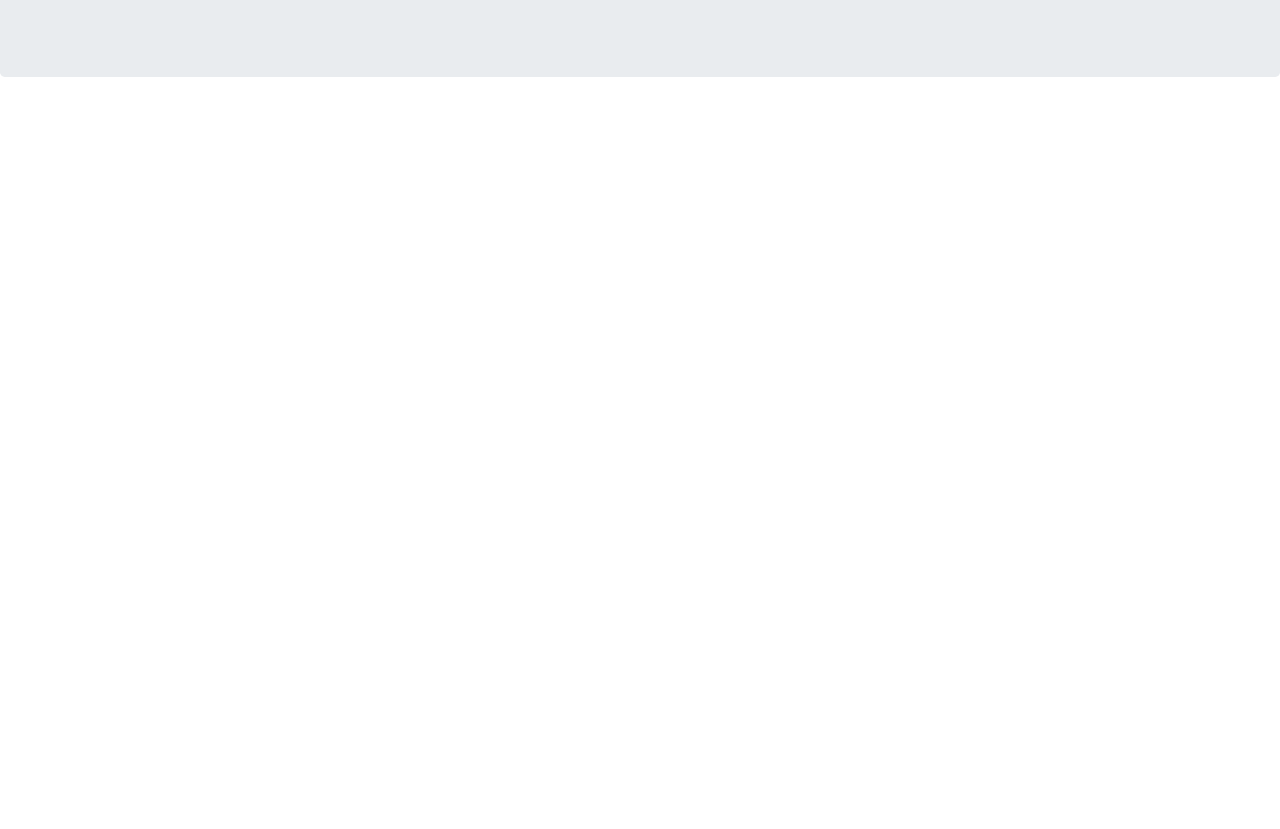
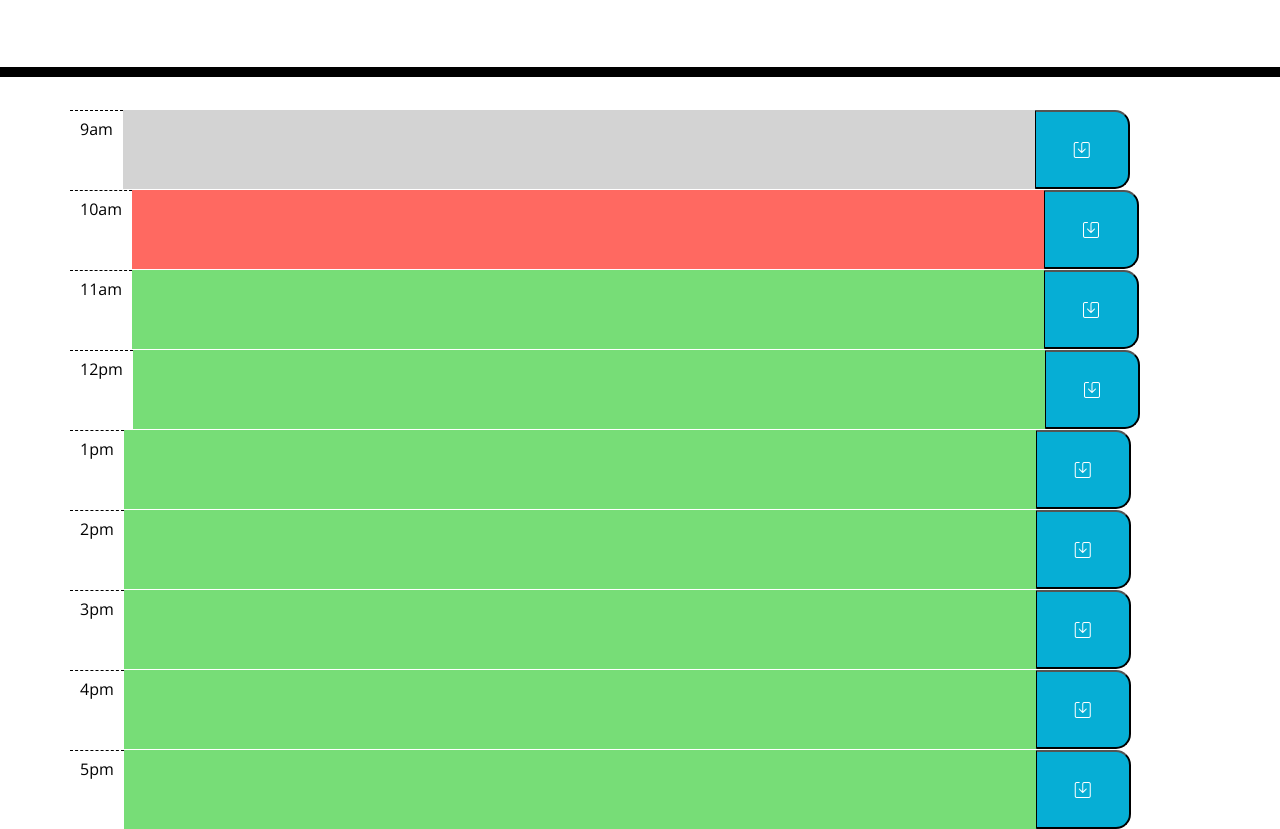
Before and after one commit to Tehseus/work-day-scheduler, a plain HTML site: page index.html in a window 1280 px wide. Shown: the part 191-1020 px from the top of the page. Before the commit the page ends 800 px from the top, so only its background shows below. Drawn offline with nearby package versions, Linux system fonts and the light colour scheme.

Commit message:
connected style sheet, added div's for the timeblocks, added save button to save icons

```diff
--- a/assets/css/styles.css
+++ b/assets/css/styles.css
@@ -40,21 +40,27 @@ body {
     background-color: #ffffff;
     color: #000000;
     border-top: 1px dashed #000000;
+    padding: 10px;
+    text-align: center;
+    justify-content: center;
   }
 
   .past {
     background-color: #d3d3d3;
     color: white;
+    width: 80%;
   }
 
   .present {
     background-color: #ff6961;
     color: white;
+    width: 80%;
   }
 
   .future {
     background-color: #77dd77;
     color: white;
+    width: 80%;
   }
 
   .saveBtn {
@@ -63,6 +69,7 @@ body {
     border-bottom-right-radius: 15px;
     background-color: #06AED5;
     color: white;
+    width: 100px;
   }
 
   .saveBtn i:hover {
--- a/index.html
+++ b/index.html
@@ -8,6 +8,7 @@
       rel="stylesheet"
       href="https://stackpath.bootstrapcdn.com/bootstrap/4.3.1/css/bootstrap.min.css"
     />
+    <link rel="stylesheet" href="https://cdn.jsdelivr.net/npm/bootstrap-icons@1.7.2/font/bootstrap-icons.css">
     <link
       rel="stylesheet"
       href="https://use.fontawesome.com/releases/v5.8.1/css/all.css"
@@ -18,7 +19,7 @@
       href="https://fonts.googleapis.com/css?family=Open+Sans&display=swap"
       rel="stylesheet"
     />
-    <link rel="stylesheet" href="style.css" />
+    <link rel="stylesheet" href="./assets/css/styles.css" />
     <title>Work Day Scheduler</title>
   </head>
 
@@ -30,6 +31,66 @@
     </header>
     <div class="container">
       <!-- Timeblocks go here -->
+      <div class="time-block">
+        <div class="row">
+          <div class="hour">9am</div>
+          <div id="ppf" class="past"></div>
+          <button class="saveBtn col-1"><span class="bi bi-save"></span></button>
+        </div>
+      <div class="time-block">
+        <div class="row">
+          <div class="hour">10am</div>
+          <div class="present"></div>
+          <button class="saveBtn col-1"><span class="bi bi-save"></span></button>
+        </div>
+      <div class="time-block">
+        <div class="row">
+          <div class="hour">11am</div>
+          <div class="future"></div>
+          <button class="saveBtn col-1"><span class="bi bi-save"></span></button>
+        </div>
+      <div class="time-block">
+        <div class="row">
+          <div class="hour">12pm</div>
+          <div class="future"></div>
+          <button class="saveBtn col-1"><span class="bi bi-save"></span></button>
+        </div>
+      <div class="time-block">
+        <div class="row">
+          <div class="hour">1pm</div>
+          <div class="future"></div>
+          <button class="saveBtn col-1"><span class="bi bi-save"></span></button>
+        </div>
+      <div class="time-block">
+        <div class="row">
+          <div class="hour">2pm</div>
+          <div class="future"></div>
+          <button class="saveBtn col-1"><span class="bi bi-save"></span></button>
+        </div>
+      <div class="time-block">
+        <div class="row">
+          <div class="hour">3pm</div>
+          <div class="future"></div>
+          <button class="saveBtn col-1"><span class="bi bi-save"></span></button>
+        </div>
+      <div class="time-block">
+        <div class="row">
+          <div class="hour">4pm</div>
+          <div class="future"></div>
+          <button class="saveBtn col-1"><span class="bi bi-save"></span></button>
+        </div>
+     <div class="time-block">
+        <div class="row">
+          <div class="hour">5pm</div>
+          <div class="future"></div>
+          <button class="saveBtn col-1"><span class="bi bi-save"></span></button>
+        </div>
+
+
+      </div>
+
+
+
     </div>
 
     <script src="https://code.jquery.com/jquery-3.4.1.min.js"></script>
```
Also changed, not shown: assets/js/script.js (+11 -0 lines).
